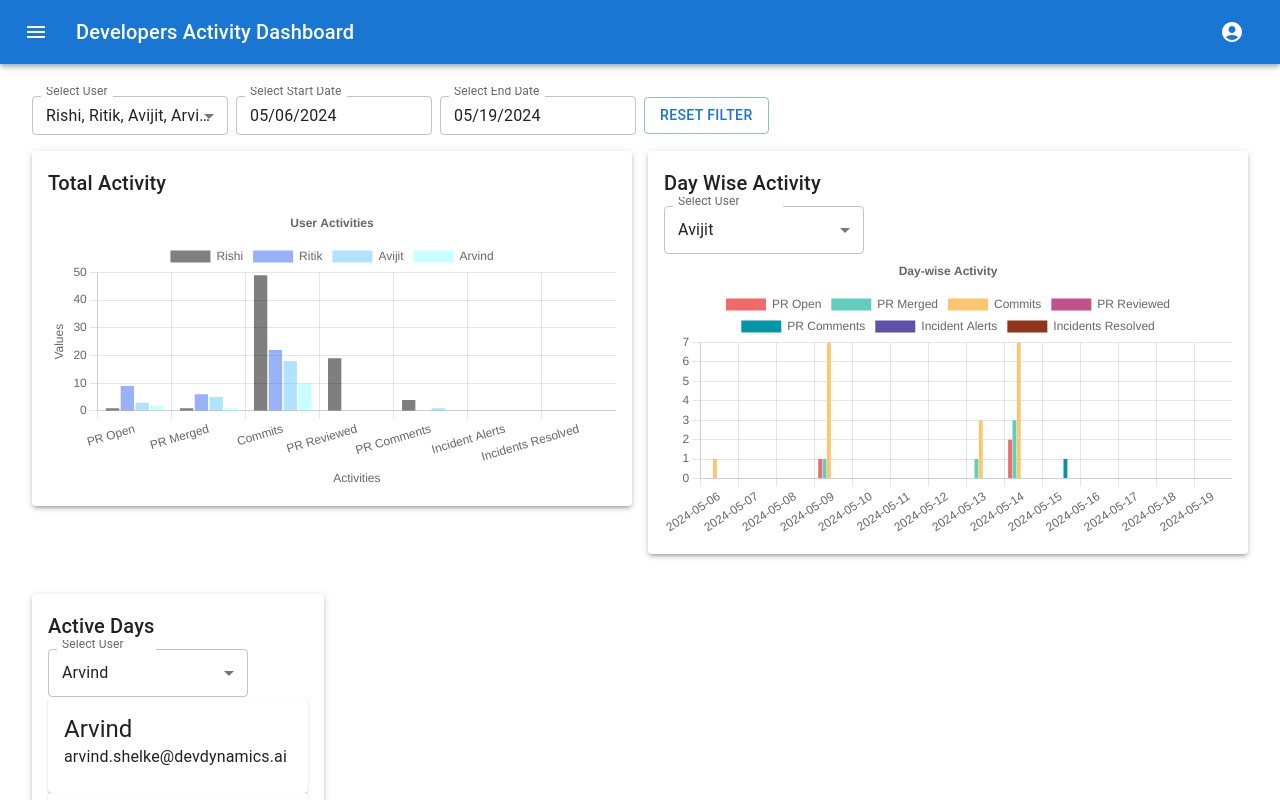
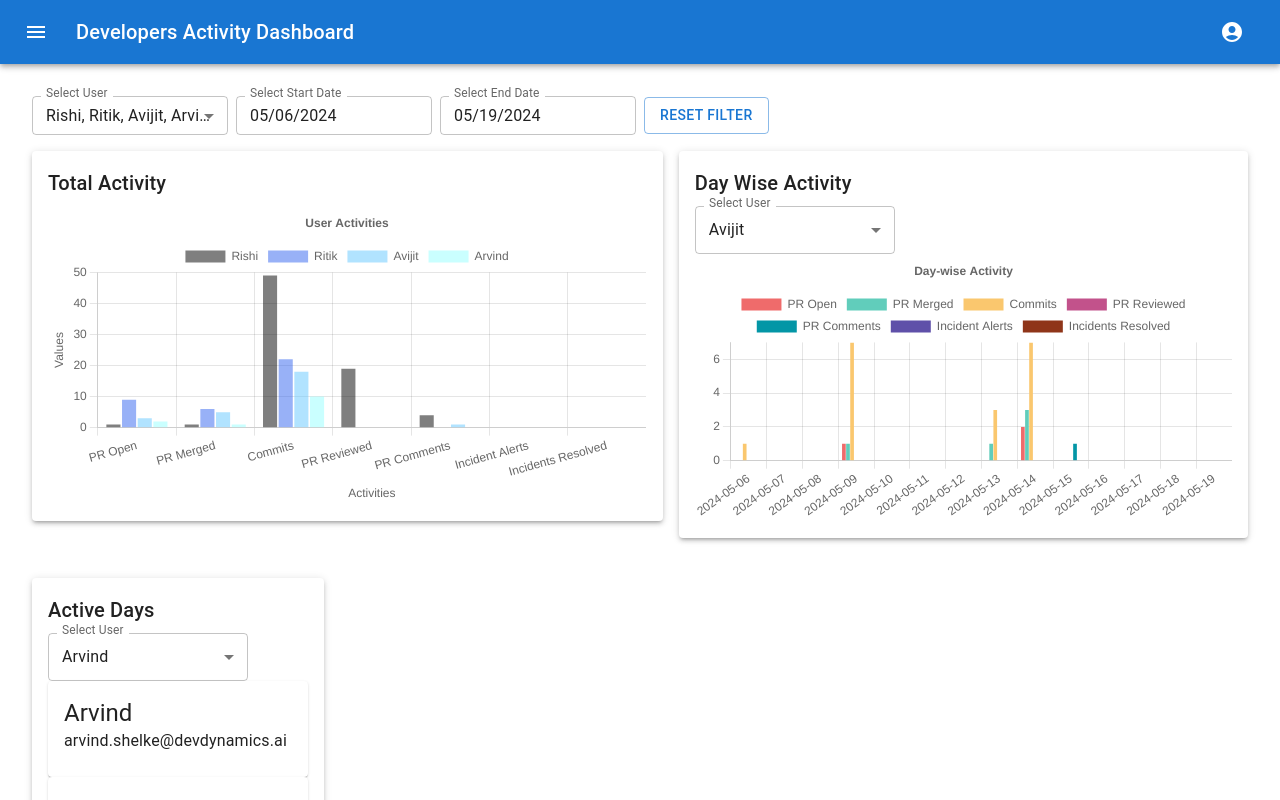
Before and after one commit to Rohit-Salian/simple_dashboard, a React (Vite) app: page / in a window 1280 px wide. Shown: the top 800 px of the page. Built offline with nearby package versions, Linux system fonts and the light colour scheme.

Commit message:
alignment fixes

```diff
--- a/src/common/StyledSelect.tsx
+++ b/src/common/StyledSelect.tsx
@@ -60,20 +60,27 @@ const StyledSelect: React.FC<StyledSelectProps> = ({
   }, [data, onChange]);
 
   return (
-    <FormControl sx={sx}>
-      <InputLabel id={label}>Select User</InputLabel>
+    <FormControl sx={sx} fullWidth>
+      <InputLabel id={`Select User`}>Select User</InputLabel>
       <Select
-        label={label}
+        // labelId={`${label}-label`}
+        label={`Select User`}
         id={label}
         onChange={(e) => onChange(e.target.value as string)}
         value={value || randomValue}
         data-cy={label}
       >
-        {data?.map((person) => (
-          <MenuItem key={person.mail} value={person.mail}>
-            <ListItemText primary={person.naav} />
+        {data.length === 0 ? (
+          <MenuItem value="" disabled>
+            <ListItemText primary="Select Global User" />
           </MenuItem>
-        ))}
+        ) : (
+          data.map((person) => (
+            <MenuItem key={person.mail} value={person.mail}>
+              <ListItemText primary={person.naav} />
+            </MenuItem>
+          ))
+        )}
       </Select>
     </FormControl>
   );
--- a/src/components/Filter.tsx
+++ b/src/components/Filter.tsx
@@ -88,7 +88,7 @@ export const Filter = ({ authorDataAll, setFilteredUserData }) => {
       <Grid container spacing={1}>
         <Grid item xs={2}>
           <FormControl fullWidth>
-            <InputLabel id="global-user-filter">Select User</InputLabel>
+            <InputLabel id="global-user-filtser">Select User</InputLabel>
             <Select
               labelId="global-user-filter"
               id="global-user-filter"
--- a/src/components/dashboard/Dashboard.tsx
+++ b/src/components/dashboard/Dashboard.tsx
@@ -58,7 +58,7 @@ const Dashboard: React.FC = () => {
         />
       </Grid>
 
-      <Grid item xs={6}>
+      <Grid item xs={6.3}>
         <Paper elevation={3} sx={styles.paperStyle}>
           <TotalActivityBarChart
             data={filteredUserData}
@@ -66,7 +66,7 @@ const Dashboard: React.FC = () => {
           />
         </Paper>
       </Grid>
-      <Grid item xs={6}>
+      <Grid item xs={5.7}>
         <Paper elevation={3} sx={styles.paperStyle}>
           <DayWiseActivityChart data={filteredUserData} />
         </Paper>
--- a/src/index.css
+++ b/src/index.css
@@ -36,7 +36,7 @@ body {
 }
 
 .MuiFormLabel-root {
-  line-height: 0.8 !important;
+  line-height: 1 !important;
 }
 
 h1 {
```
